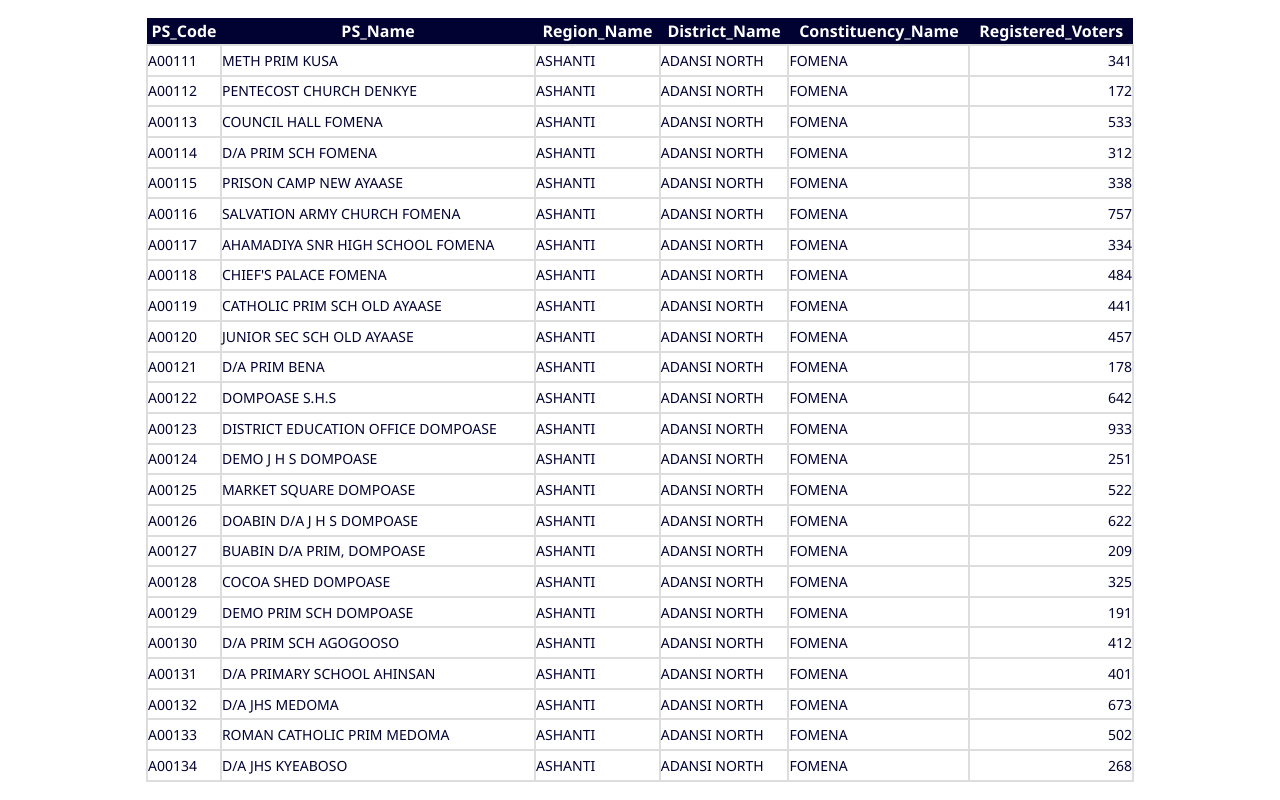
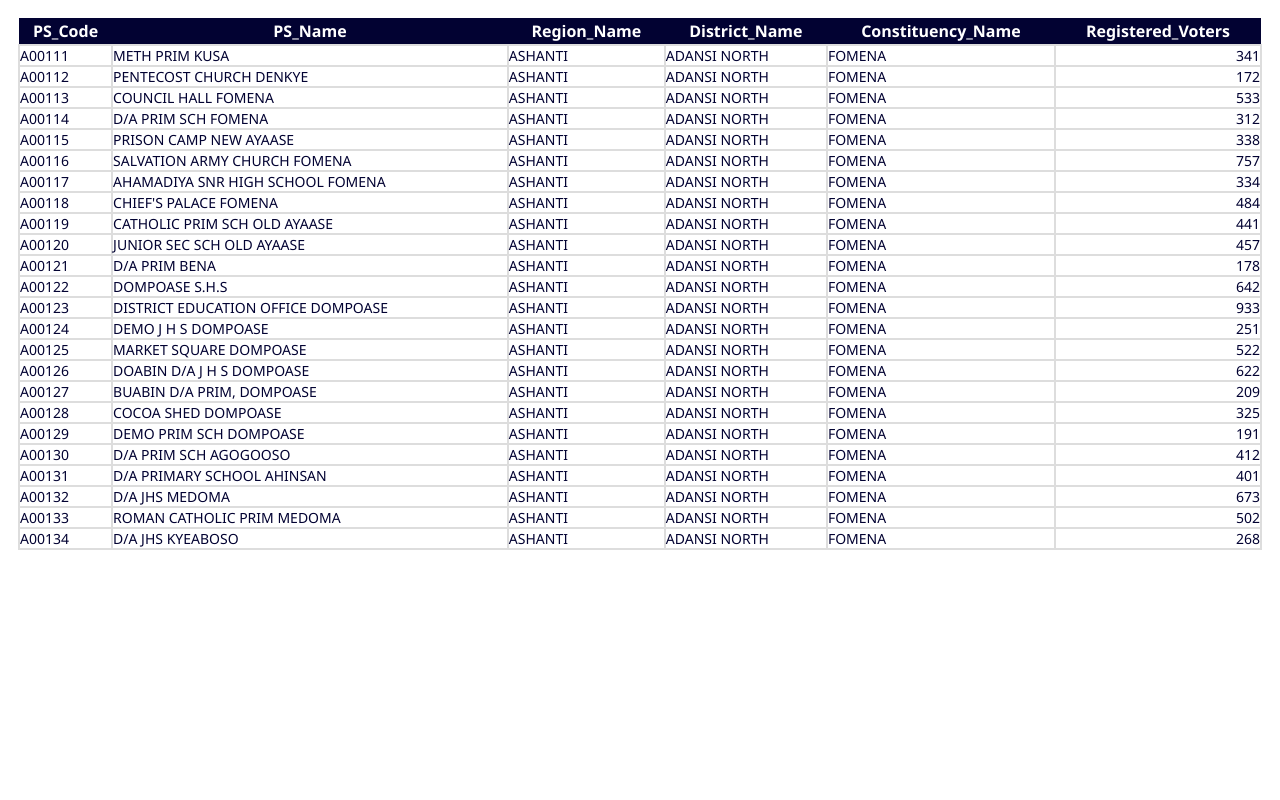
Before and after one commit to julietoge/Voting-Table, a plain HTML site: page index.html in a window 1280 px wide. Drawn offline with Linux system fonts and the light colour scheme.

Commit message:
Update style.css

```diff
--- a/assets/css/style.css
+++ b/assets/css/style.css
@@ -9,9 +9,7 @@ body {
 }
 
 .table-control {
-  height: 100vh;
-  max-width: 80vw;
-  margin: 0 auto;
+  max-width:100vw;
   padding: 18px;
 }
 
```
